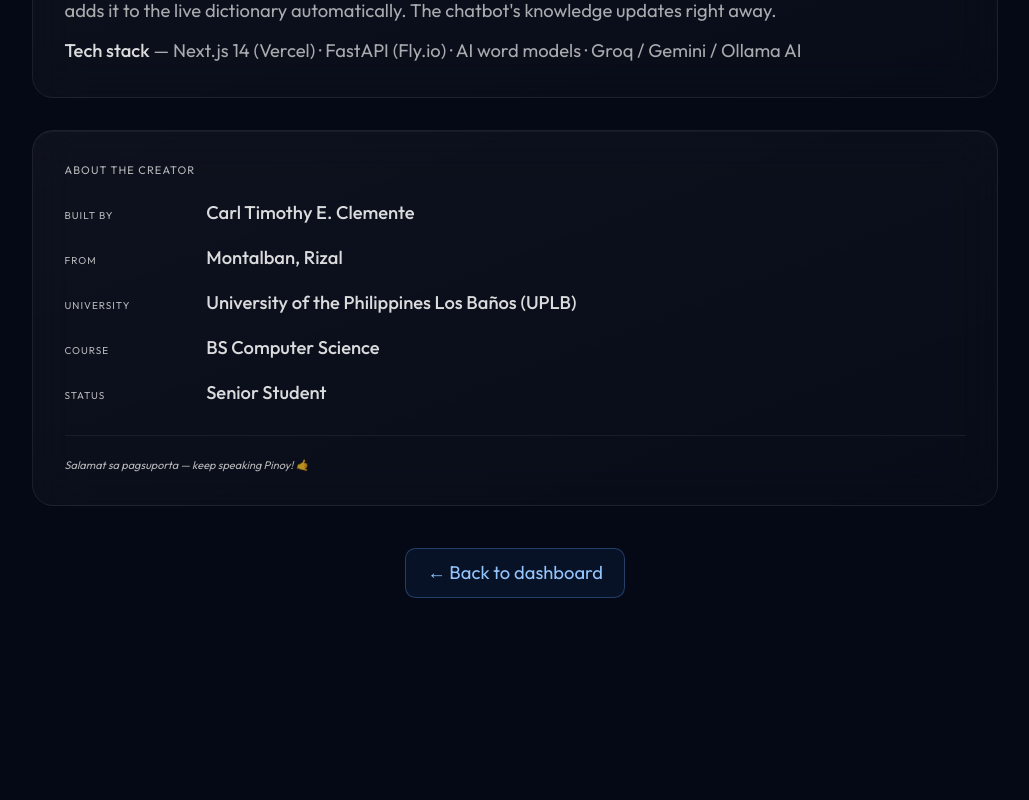
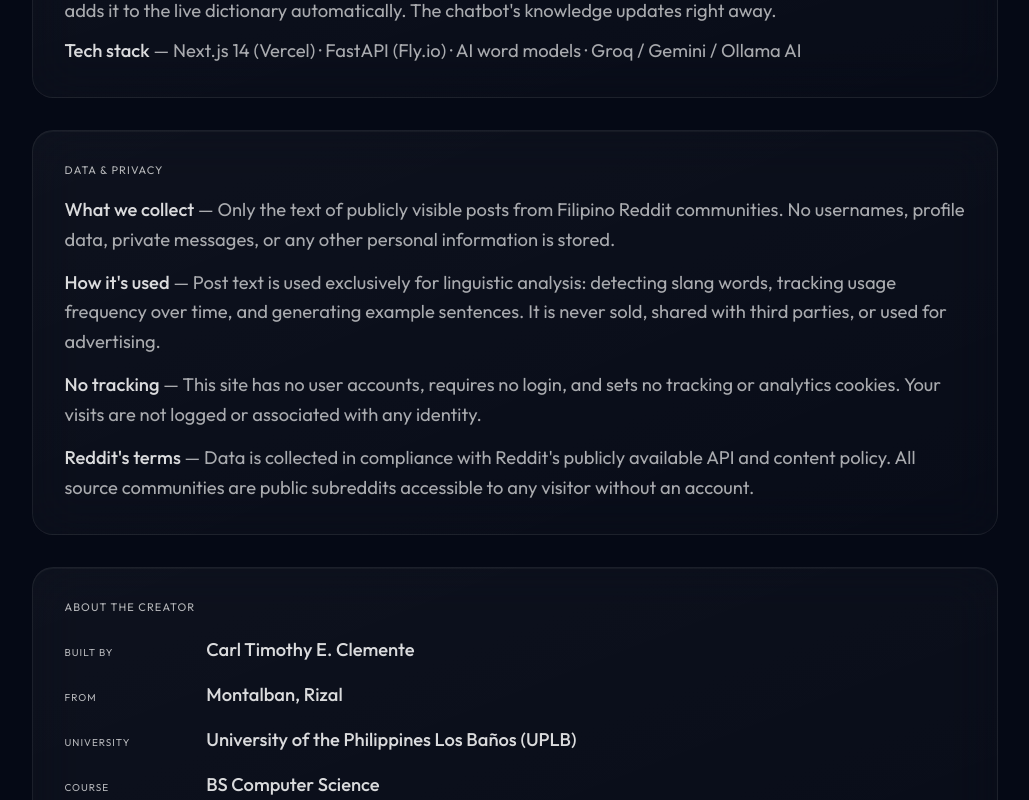
Before and after one commit to Schillion/Pinoy_Speak, a Next.js app in the folder frontend/: page /about in a window 1280 px wide. Shown: the part 1500-2300 px from the top of the page, without its empty margins (169-1198 px from the left). Before the commit the page ends 2192 px from the top, so only its background shows below. Built offline with nearby package versions, Linux system fonts and the light colour scheme; no server answers.

Commit message:
Add data privacy notice to homepage and About page

```diff
--- a/frontend/src/app/about/page.tsx
+++ b/frontend/src/app/about/page.tsx
@@ -115,6 +115,34 @@ export default function AboutPage() {
         </div>
       </motion.div>
 
+      {/* Data & Privacy */}
+      <motion.div variants={fadeUp} className="card p-6 mb-6">
+        <p className="text-[11px] text-white/35 uppercase tracking-widest mb-3">Data &amp; Privacy</p>
+        <div className="space-y-2.5 text-sm text-white/65 leading-relaxed">
+          <p>
+            <span className="text-white/85 font-medium">What we collect</span> — Only the text of
+            publicly visible posts from Filipino Reddit communities. No usernames, profile data,
+            private messages, or any other personal information is stored.
+          </p>
+          <p>
+            <span className="text-white/85 font-medium">How it&apos;s used</span> — Post text is
+            used exclusively for linguistic analysis: detecting slang words, tracking usage frequency
+            over time, and generating example sentences. It is never sold, shared with third parties,
+            or used for advertising.
+          </p>
+          <p>
+            <span className="text-white/85 font-medium">No tracking</span> — This site has no user
+            accounts, requires no login, and sets no tracking or analytics cookies. Your visits are
+            not logged or associated with any identity.
+          </p>
+          <p>
+            <span className="text-white/85 font-medium">Reddit&apos;s terms</span> — Data is collected
+            in compliance with Reddit&apos;s publicly available API and content policy. All source
+            communities are public subreddits accessible to any visitor without an account.
+          </p>
+        </div>
+      </motion.div>
+
       {/* Creator */}
       <motion.div variants={fadeUp} className="card p-6">
         <p className="text-[11px] text-white/35 uppercase tracking-widest mb-4">About the creator</p>
--- a/frontend/src/app/page.tsx
+++ b/frontend/src/app/page.tsx
@@ -678,6 +678,16 @@ export default function Home() {
             Posts are scraped from {ALL_SUBREDDITS.length} Filipino communities on Reddit (r/Philippines, r/CasualPH, r/OPM, r/PHmemes, and more).
             New slang words are also discovered from Reddit threads, Wikipedia, and LLM brainstorming.
           </p>
+          <div className="mt-3 pt-3 border-t border-white/[.06] flex items-start gap-2">
+            <svg viewBox="0 0 16 16" className="w-3.5 h-3.5 mt-0.5 flex-shrink-0 text-white/25" fill="currentColor">
+              <path d="M8 1a7 7 0 100 14A7 7 0 008 1zm.75 10.5h-1.5v-5h1.5v5zm0-6.5h-1.5V3.5h1.5V5z"/>
+            </svg>
+            <p className="text-xs text-white/35 leading-relaxed">
+              <span className="font-medium text-white/50">Privacy notice:</span>{" "}
+              Only publicly visible Reddit posts are collected — no private messages, no account details, and no personal identifiers are stored.
+              Post text is used solely for linguistic research. This site has no user accounts, no login, and sets no tracking cookies.
+            </p>
+          </div>
         </div>
       </motion.div>
 
```
